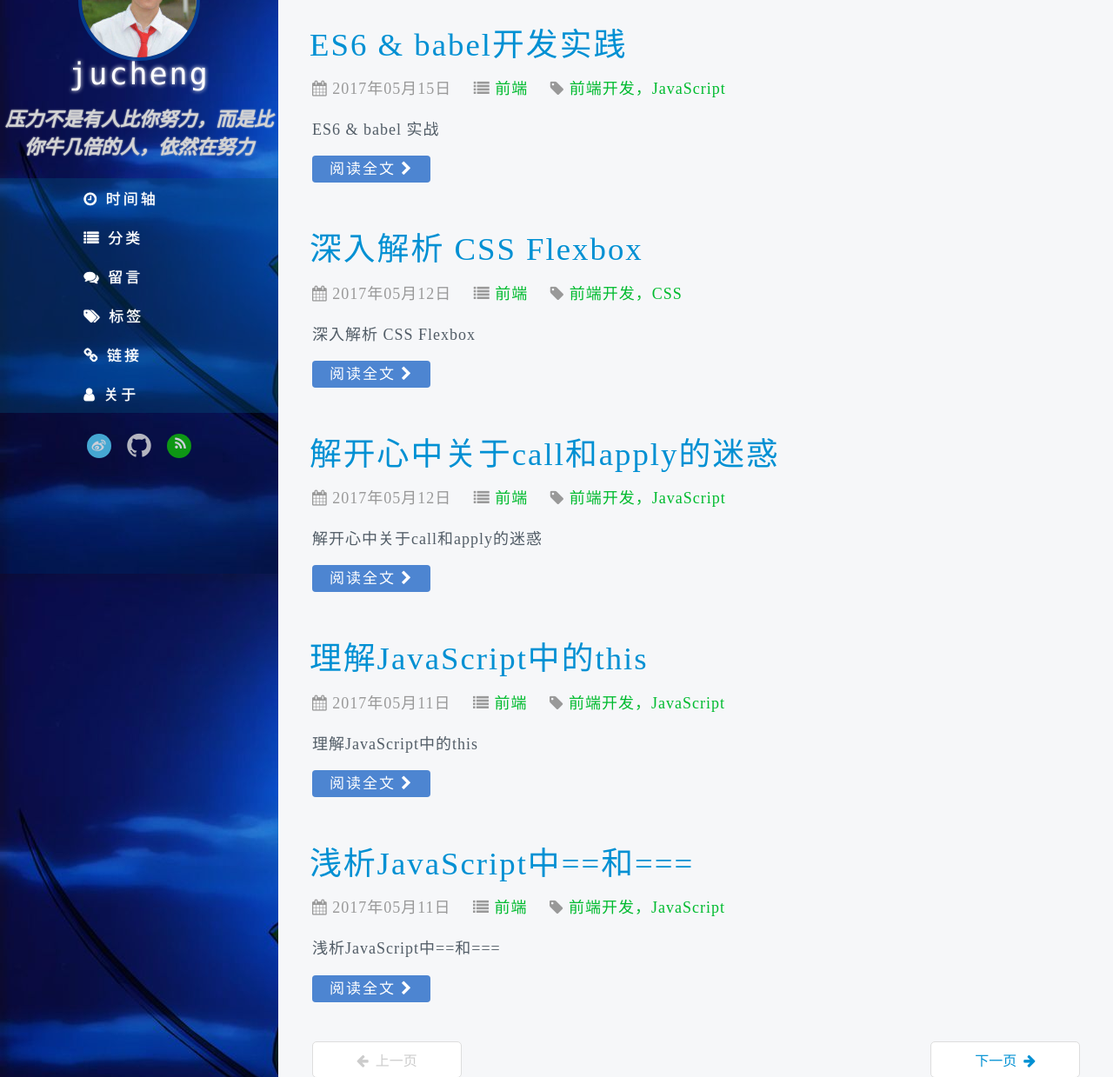
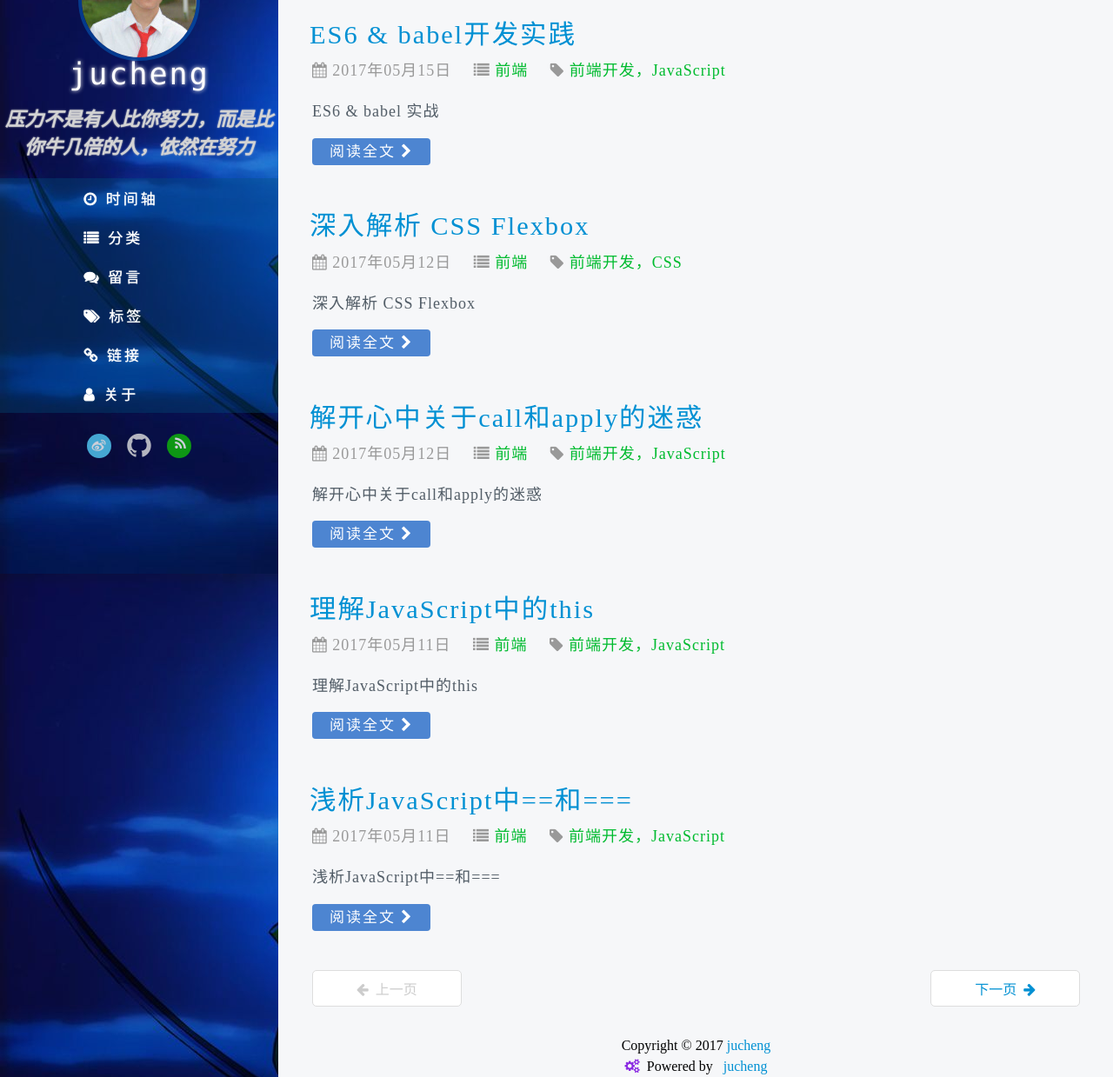
Before and after one commit to jucheng/jucheng.github.io, a Jekyll site: the page built from index.html, in a window 1280 px wide and 1400 px high. Shown: the part 108-1347 px from the top of the window at 87% size. Built offline with Jekyll 4.4.1, drawn with Linux system fonts in a browser that asks for light colours; nearby versions of some CDN libraries; the list of posts is cut into pages by our own code; grey boxes are pictures that could not be loaded.

Commit message:
jucheng.github.io
modify the font-size of the h1

```diff
--- a/res/css/light.css
+++ b/res/css/light.css
@@ -28,7 +28,7 @@ h1,h2,h3,h4,h5,h6 {
 	letter-spacing:2px;
 }
 h1 {
-	font-size:2.3em;
+	font-size:1.9em;
 }
 h3 {
 	font-size:22px;
```
